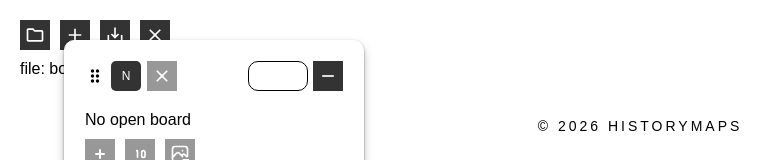
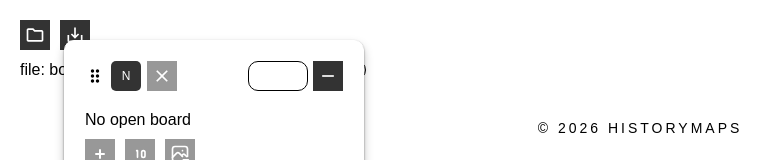
Before and after one commit to nonoumasy/add-boards-data, a Next.js app: page / in a window 1280 px wide. Shown: the top 160 px of the page, without its empty margins (0-782 px from the left). Built offline with nearby package versions, Linux system fonts and the light colour scheme.

Commit message:
-added draft and published labels

```diff
--- a/components/JsonEditorPage.js
+++ b/components/JsonEditorPage.js
@@ -5,8 +5,7 @@ import {
   rectSortingStrategy,
   arrayMove,
 } from "@dnd-kit/sortable"
-import { MdClear, MdOutlineFolder, MdSaveAlt } from "react-icons/md"
-import { IoMdAdd } from "react-icons/io"
+import { MdOutlineFolder, MdSaveAlt } from "react-icons/md"
 import { AiOutlineDelete } from "react-icons/ai"
 import { FooterComp } from "@/components/FooterComp"
 import { GoImage } from "react-icons/go"
@@ -19,13 +18,11 @@ import {
   MENU_WIDTH,
   MENU_HEIGHT,
   MENU_EDGE_GAP,
-  defaultImage,
   STORAGE_KEY,
   FLOATING_MENU_POSITION_KEY,
   ANALYZE_CONCURRENCY,
   saveFileHandleToDb,
   getFileHandleFromDb,
-  deleteFileHandleFromDb,
   normalizeImageUrl,
   getDuplicateImageKeys,
   getDuplicateItemCount,
@@ -150,12 +147,13 @@ const JsonEditorPage = () => {
         .map(([value]) => value)
     : []
 
-  const previewImage =
-    openBoard?.images.find(
-      (img) => img.image?.trim() && !getYoutubeEmbedUrl(img.image),
-    )?.image || defaultImage
-
   const menuDisabled = !openBoard
+
+  const publishedBoardCount = data.filter(
+    (item) => item.publishOn !== false,
+  ).length
+
+  const draftBoardCount = data.filter((item) => item.publishOn === false).length
 
   const applyFloatingPositionToNode = (xPercent, yPercent) => {
     const node = menuRef.current
@@ -945,15 +943,6 @@ const JsonEditorPage = () => {
 
       localStorage.removeItem(STORAGE_KEY)
       setDirty(false)
-    } catch (err) {
-      console.error(err)
-    }
-  }
-
-  const forgetSavedFile = async () => {
-    try {
-      await deleteFileHandleFromDb()
-      setFileHandle(null)
     } catch (err) {
       console.error(err)
     }
@@ -1638,44 +1627,43 @@ const JsonEditorPage = () => {
 
       if (isTypingTarget) return
 
+      if (fullscreenViewer) {
+        if (e.key === "ArrowLeft") {
+          e.preventDefault()
+          goToPrevFullscreenItem()
+          return
+        }
+
+        if (e.key === "ArrowRight") {
+          e.preventDefault()
+          goToNextFullscreenItem()
+          return
+        }
+
+        if (e.key === "Delete" || e.key === "Backspace") {
+          e.preventDefault()
+
+          deleteImageAtIndex(
+            fullscreenViewer.boardId,
+            fullscreenViewer.imageIndex,
+          )
+
+          return
+        }
+
+        if (e.key === "Escape") {
+          e.preventDefault()
+          closeFullscreenViewer()
+          return
+        }
+      }
+
       if (
         (e.key === "Delete" || e.key === "Backspace") &&
         activeSelectedIndexes.length > 0
       ) {
         e.preventDefault()
         handleBulkDelete()
-        return
-      }
-
-      if (fullscreenViewer) {
-        if (e.key === "ArrowLeft") {
-          e.preventDefault()
-          goToPrevFullscreenItem()
-          return
-        }
-
-        if (e.key === "ArrowRight") {
-          e.preventDefault()
-          goToNextFullscreenItem()
-          return
-        }
-
-        if (e.key === "Delete" || e.key === "Backspace") {
-          e.preventDefault()
-
-          deleteImageAtIndex(
-            fullscreenViewer.boardId,
-            fullscreenViewer.imageIndex,
-          )
-
-          return
-        }
-
-        if (e.key === "Escape") {
-          e.preventDefault()
-          closeFullscreenViewer()
-          return
-        }
       }
     }
 
@@ -1701,14 +1689,6 @@ const JsonEditorPage = () => {
           style={{ cursor: "pointer" }}
         />
 
-        <IoMdAdd
-          className="icon-button"
-          size={ICON_SIZE}
-          onClick={createItem}
-          title="Create Board"
-          style={{ cursor: "pointer" }}
-        />
-
         <MdSaveAlt
           className="icon-button"
           size={ICON_SIZE}
@@ -1716,20 +1696,52 @@ const JsonEditorPage = () => {
           title="Save Data"
           style={{ cursor: "pointer" }}
         />
-
-        <MdClear
-          className="icon-button"
-          size={ICON_SIZE}
-          onClick={forgetSavedFile}
-          title="Clear Board json"
-          style={{ cursor: "pointer" }}
-        />
       </div>
 
-      <div>
-        file: {fileName}
-        {fileHandle ? " | remembered" : ""}
-        {!supportsFsAccess ? " | browser does not support same-file save" : ""}
+      <div
+        className="flex-row"
+        style={{
+          alignItems: "center",
+          flexWrap: "wrap",
+          gap: 10,
+        }}
+      >
+        <span>
+          file: {fileName}
+          {!supportsFsAccess
+            ? " | browser does not support same-file save"
+            : ""}
+        </span>
+
+        <span>|</span>
+
+        <span>{data.length} total</span>
+
+        <span
+          style={{
+            border: "1px solid",
+            borderRadius: 999,
+            padding: "2px 8px",
+            fontSize: 12,
+            fontWeight: "bold",
+            background: "rgba(0,128,0,0.12)",
+          }}
+        >
+          {publishedBoardCount} published
+        </span>
+
+        <span
+          style={{
+            border: "1px solid",
+            borderRadius: 999,
+            padding: "2px 8px",
+            fontSize: 12,
+            fontWeight: "bold",
+            background: "rgba(128,128,128,0.18)",
+          }}
+        >
+          {draftBoardCount} drafts
+        </span>
       </div>
 
       <div className="flex-column">
@@ -1898,6 +1910,7 @@ const BoardItem = ({
   )
 
   const authorListId = `image-author-options-${item.id}`
+  const isPublished = item.publishOn ?? true
 
   const moveImageToTop = (idx) => {
     if (idx <= 0) return
@@ -1974,9 +1987,11 @@ const BoardItem = ({
       ref={boardRef}
       className="flex-column"
       style={{
-        border: "1px solid",
+        border: isPublished ? "1px solid" : "1px dashed #999",
         borderRadius: 10,
         padding: 20,
+        background: isPublished ? "transparent" : "rgba(0,0,0,0.04)",
+        opacity: isPublished ? 1 : 0.75,
       }}
     >
       <div className="flex-between">
@@ -2002,6 +2017,21 @@ const BoardItem = ({
               {index + 1}. {item.title || "Untitled"} ({item.eventStartYear}) |
             </span>
 
+            <span
+              style={{
+                border: "1px solid",
+                borderRadius: 999,
+                padding: "2px 8px",
+                fontSize: 12,
+                fontWeight: "bold",
+                background: isPublished
+                  ? "rgba(0,128,0,0.12)"
+                  : "rgba(128,128,128,0.18)",
+              }}
+            >
+              {isPublished ? "Published" : "Draft"}
+            </span>
+
             <span className="flex-row" style={{ gap: 5 }}>
               {item.images.length}
               <GoImage />
@@ -2028,6 +2058,7 @@ const BoardItem = ({
               </>
             )}
           </span>
+
           {duplicateCount > 0 && (
             <>
               <span>|</span>
@@ -2086,6 +2117,7 @@ const BoardItem = ({
               )
             }
           />
+
           <label
             className="flex-row"
             style={{
```
